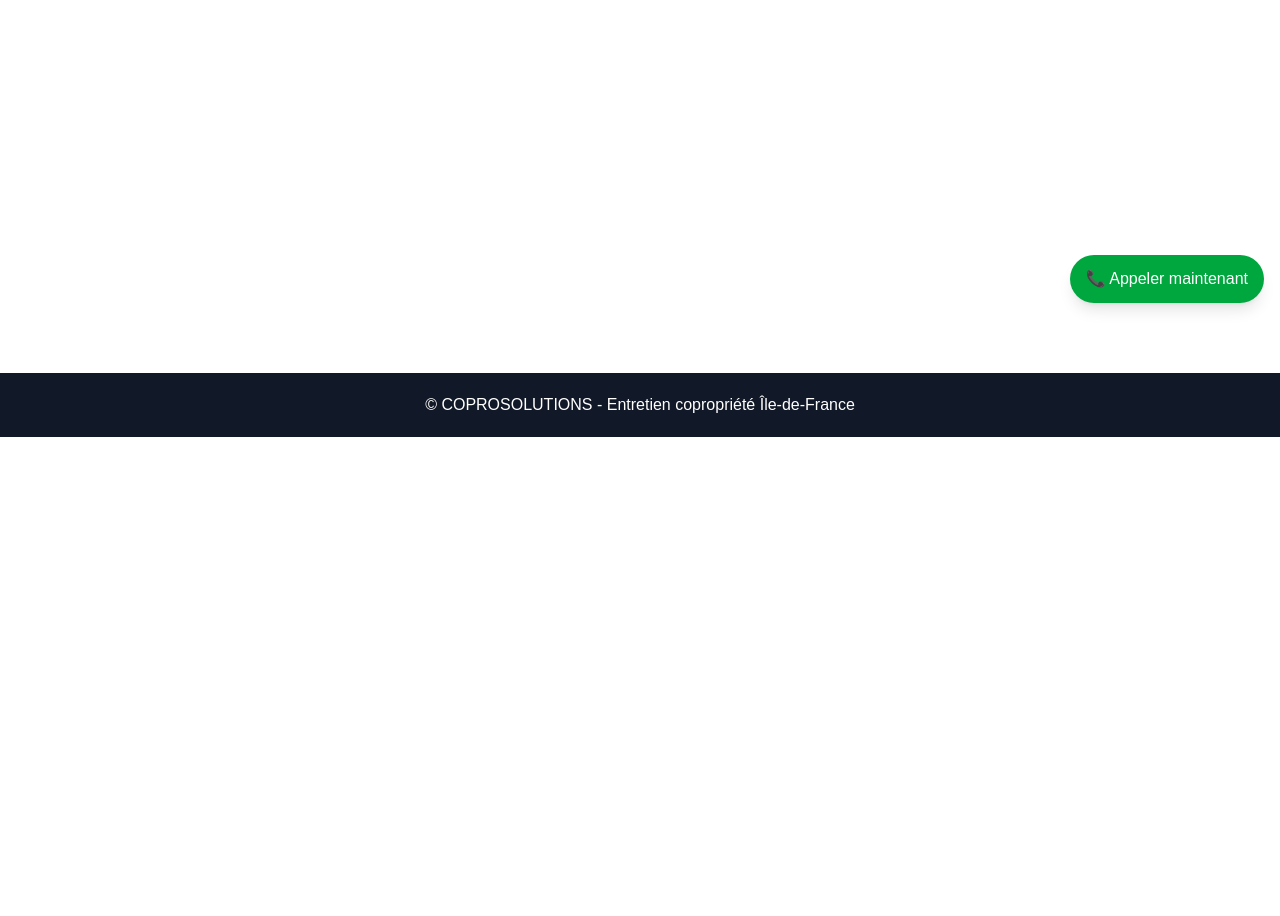
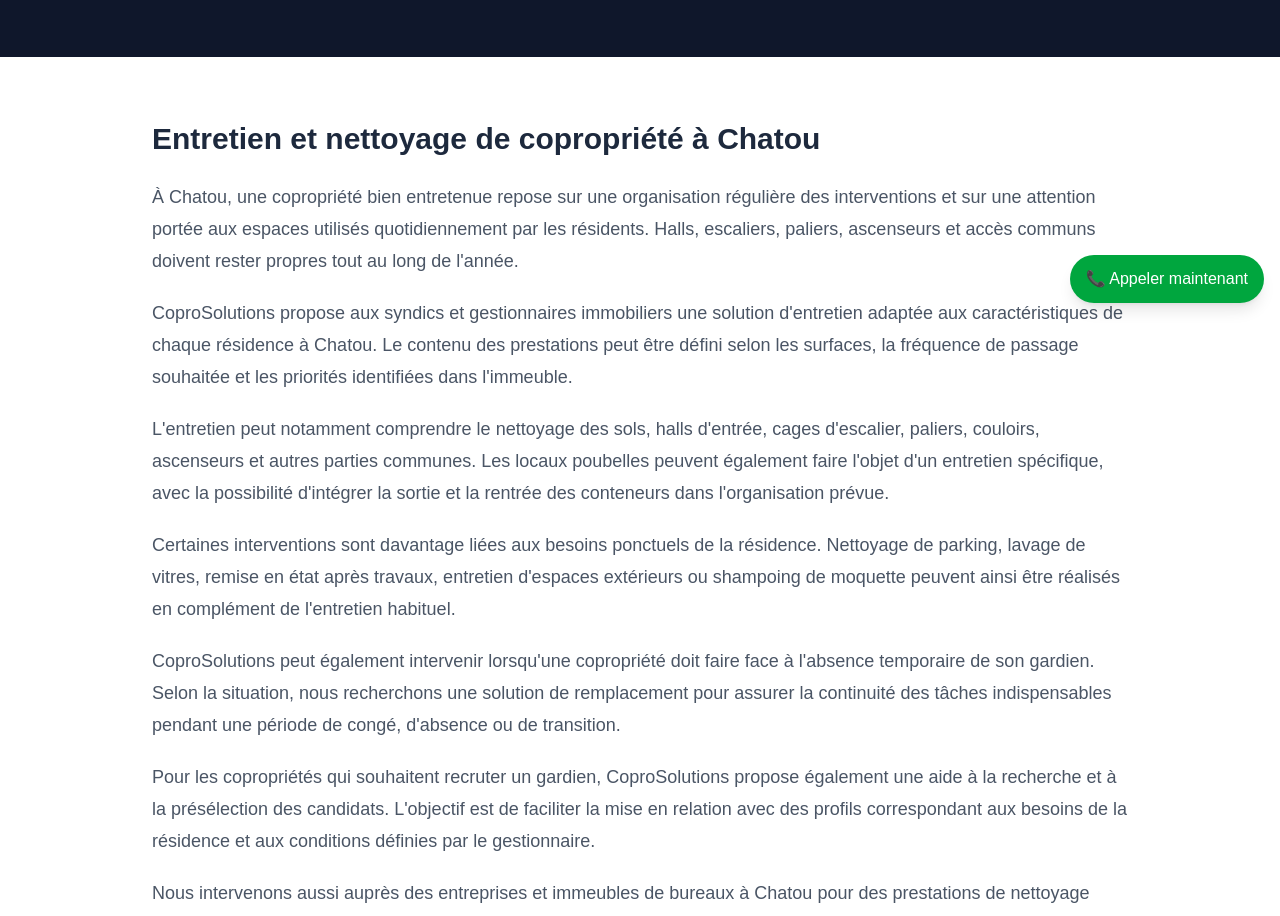
Before and after one commit to amadtag/coprosolutions, a Next.js app: page /zones/yvelines/chatou in a window 1280 px wide. Before the commit this address had no page. Shown: the part 481-1397 px from the top of the page. Before the commit the page ends 918 px from the top, so only its background shows below. Built offline with nearby package versions, Linux system fonts and the light colour scheme.

Commit message:
Ajout page SEO Chatou

```diff
--- /dev/null
+++ b/app/zones/yvelines/chatou/page.tsx
@@ -0,0 +1,102 @@
+import type { Metadata } from "next";
+import LocalCityPage from "@/app/zones/_components/LocalCityPage";
+
+export const metadata: Metadata = {
+  title:
+    "Nettoyage de copropriété à Chatou (78400) | CoproSolutions",
+  description:
+    "CoproSolutions accompagne les copropriétés de Chatou pour le nettoyage des parties communes, locaux poubelles, parkings et l'entretien des résidences.",
+  alternates: {
+    canonical: "/zones/yvelines/chatou",
+  },
+};
+
+export default function ChatouPage() {
+  return (
+    <LocalCityPage
+      city="Chatou"
+      postalCode="78400"
+      title="Nettoyage et entretien de copropriété à Chatou"
+      description="CoproSolutions intervient à Chatou auprès des syndics, gestionnaires immobiliers et conseils syndicaux pour l'entretien des résidences et la continuité des services en copropriété."
+      intro={
+        <>
+          <p>
+            À Chatou, une copropriété bien entretenue repose sur une
+            organisation régulière des interventions et sur une attention
+            portée aux espaces utilisés quotidiennement par les résidents.
+            Halls, escaliers, paliers, ascenseurs et accès communs doivent
+            rester propres tout au long de l'année.
+          </p>
+
+          <p>
+            CoproSolutions propose aux syndics et gestionnaires immobiliers
+            une solution d'entretien adaptée aux caractéristiques de chaque
+            résidence à Chatou. Le contenu des prestations peut être défini
+            selon les surfaces, la fréquence de passage souhaitée et les
+            priorités identifiées dans l'immeuble.
+          </p>
+
+          <p>
+            L'entretien peut notamment comprendre le nettoyage des sols,
+            halls d'entrée, cages d'escalier, paliers, couloirs, ascenseurs et
+            autres parties communes. Les locaux poubelles peuvent également
+            faire l'objet d'un entretien spécifique, avec la possibilité
+            d'intégrer la sortie et la rentrée des conteneurs dans
+            l'organisation prévue.
+          </p>
+
+          <p>
+            Certaines interventions sont davantage liées aux besoins
+            ponctuels de la résidence. Nettoyage de parking, lavage de
+            vitres, remise en état après travaux, entretien d'espaces
+            extérieurs ou shampoing de moquette peuvent ainsi être réalisés
+            en complément de l'entretien habituel.
+          </p>
+
+          <p>
+            CoproSolutions peut également intervenir lorsqu'une copropriété
+            doit faire face à l'absence temporaire de son gardien. Selon la
+            situation, nous recherchons une solution de remplacement pour
+            assurer la continuité des tâches indispensables pendant une
+            période de congé, d'absence ou de transition.
+          </p>
+
+          <p>
+            Pour les copropriétés qui souhaitent recruter un gardien,
+            CoproSolutions propose également une aide à la recherche et à la
+            présélection des candidats. L'objectif est de faciliter la mise
+            en relation avec des profils correspondant aux besoins de la
+            résidence et aux conditions définies par le gestionnaire.
+          </p>
+
+          <p>
+            Nous intervenons aussi auprès des entreprises et immeubles de
+            bureaux à Chatou pour des prestations de nettoyage régulières ou
+            ponctuelles.
+            {" "}
+            <a
+              href="/entretien-bureau-immeuble"
+              className="font-semibold text-blue-700 hover:underline"
+            >
+              Découvrir notre service de nettoyage de bureaux →
+            </a>
+          </p>
+        </>
+      }
+      nearbyCities={[
+        {
+          name: "La Celle-Saint-Cloud",
+          href: "/zones/yvelines/la-celle-saint-cloud",
+        },
+        {
+          name: "Louveciennes",
+          href: "/zones/yvelines/louveciennes",
+        },
+        {
+          name: "Saint-Germain-en-Laye",
+          href: "/zones/yvelines/saint-germain-en-laye",
+        },
+      ]}
+    />
+  );
+}
```
